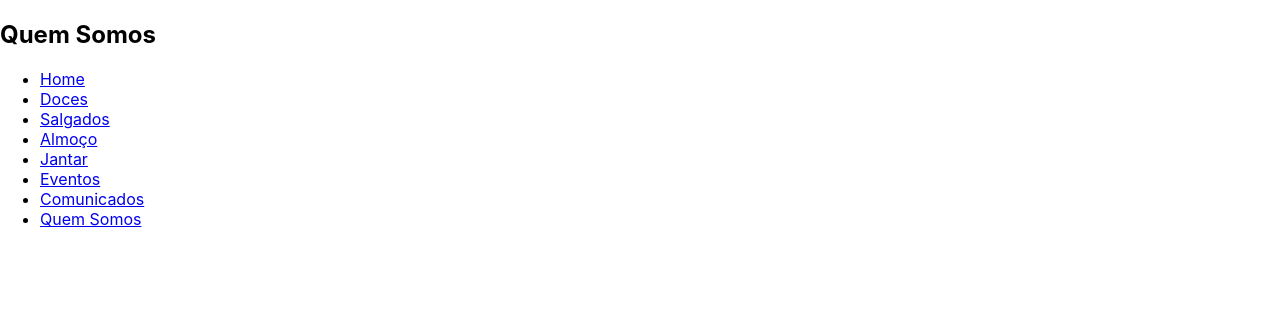
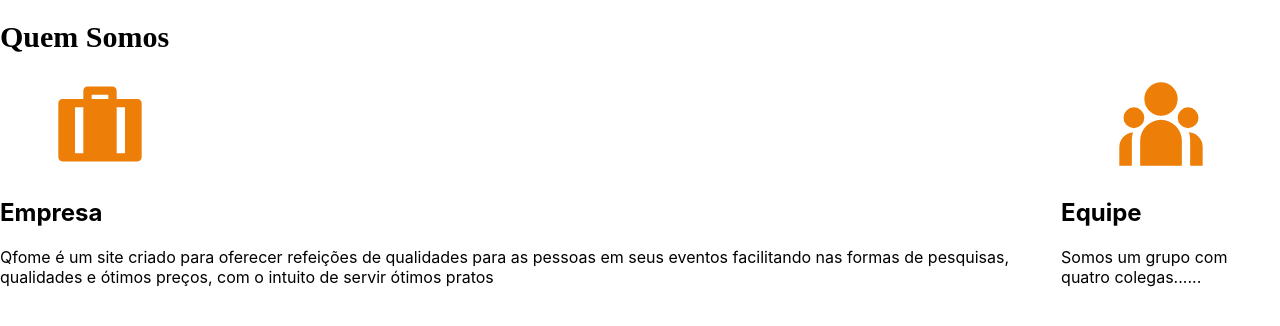
Before and after one commit to Millyzinha/SA_QFOME, a React (Create React App) app: page /quemsomos in a window 1280 px wide. Shown: the top 326 px of the page. Built offline with nearby package versions, Linux system fonts and the light colour scheme.

Commit message:
quem somos

```diff
--- a/src/App.js
+++ b/src/App.js
@@ -23,7 +23,7 @@ const App = () => {
          <Route element={<Jantar />} path={"/Jantar"} />
          <Route element={<Eventos />} path={"/Eventos"} />
          <Route element={<Comunicados />} path={"/Comunicados"} />
-         <Route element={<QuemSomos />} path={"/QuemSomos"} />
+         <Route element={<QuemSomos />} path={"/quemsomos"} />
        </Routes>
      </BrowserRouter>
     </div>
--- /dev/null
+++ b/src/components/QuemSomos/QuemSomos.css
@@ -0,0 +1,30 @@
+.container{
+    background-color: white;
+}
+
+.title{
+    font-family: cursive;
+    font-size: 15px;
+    color: black;
+
+}
+
+.dad-icons{
+    display: flex;
+    justify-content: space-around;
+    flex-direction: row;
+}
+
+.icon-qsomos{
+    background-color: white;
+    color: #ED7E07;
+    width: 200px;
+    height: 100px;
+}
+
+.icon-equipe{
+    background-color: white;
+    color: #ED7E07;
+    width: 200px;
+    height: 100px;
+}
--- a/src/components/QuemSomos/quemsomos.js
+++ b/src/components/QuemSomos/quemsomos.js
@@ -1,11 +1,32 @@
 import React from 'react'
 import Menu from '../Indexhome/menu'
+import '../QuemSomos/QuemSomos.css'
+import { RiSuitcaseFill } from 'react-icons/ri'
+import { RiTeamFill } from 'react-icons/ri'
 
-const QuemSomos =() => {
-    return(
-        <div>
-            <h2>Quem Somos</h2>
-            <Menu/>
+
+const QuemSomos = () => {
+    return (
+        <div className='container'>
+            <div className='title'>
+
+                <h1>Quem Somos</h1>
+            </div>
+            <div className='dad-icons'>
+                <div>
+                    <RiSuitcaseFill className='icon-qsomos' />
+                    <h2>Empresa</h2>
+                    <p>Qfome é um site criado para oferecer refeições de qualidades para as pessoas em seus eventos
+                        facilitando nas formas de pesquisas, qualidades e ótimos preços, com o intuito de servir
+                        ótimos pratos</p>
+                </div>
+                <div>
+                    <RiTeamFill className='icon-equipe' />
+                    <h2>Equipe</h2>
+                    <p>Somos um grupo com quatro colegas......</p>
+                </div>
+            </div>
+            {/* <Menu/> */}
         </div>
     )
 }
```
Also changed, not shown: src/components/Doces/imgmesa.jpg (added).
